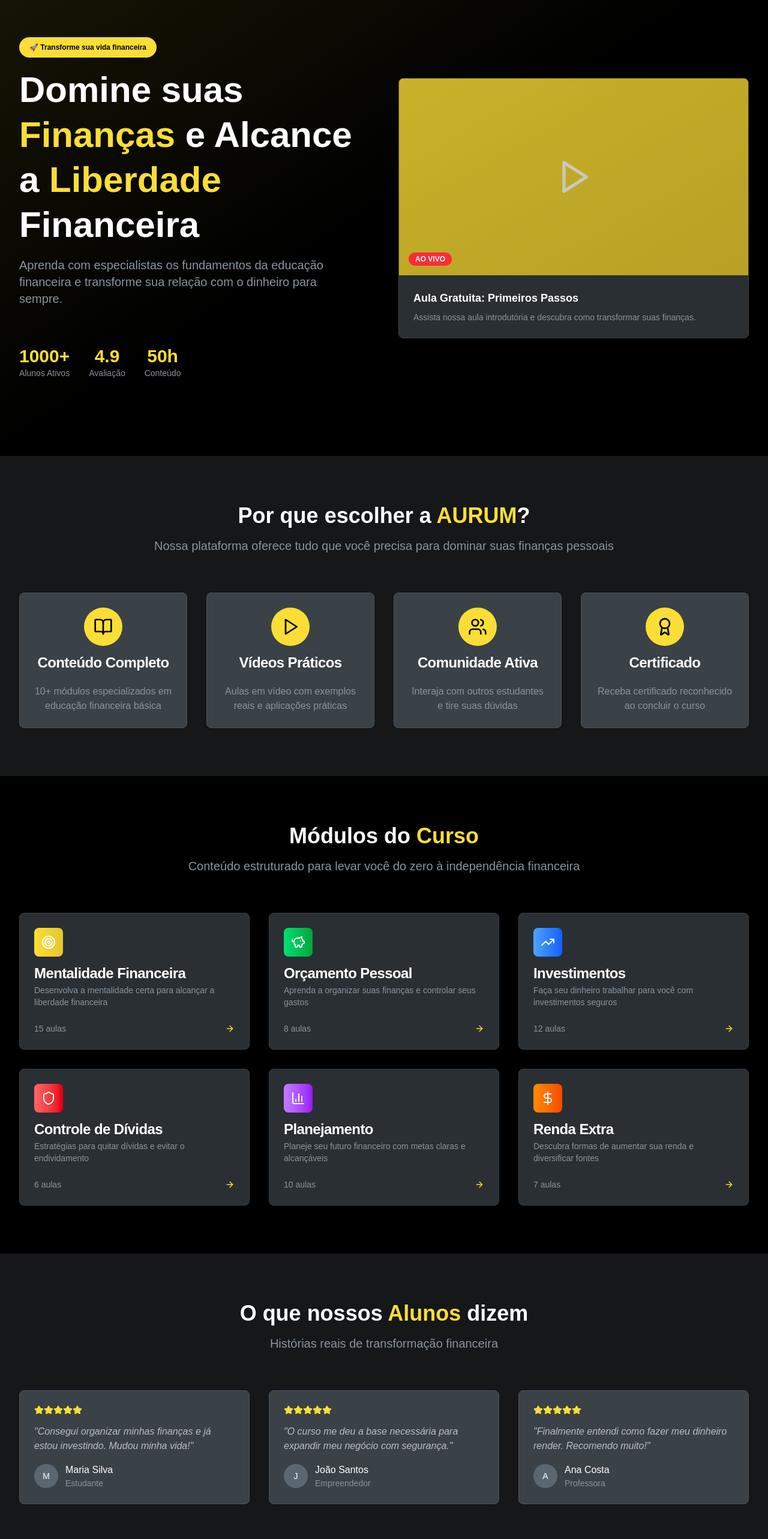
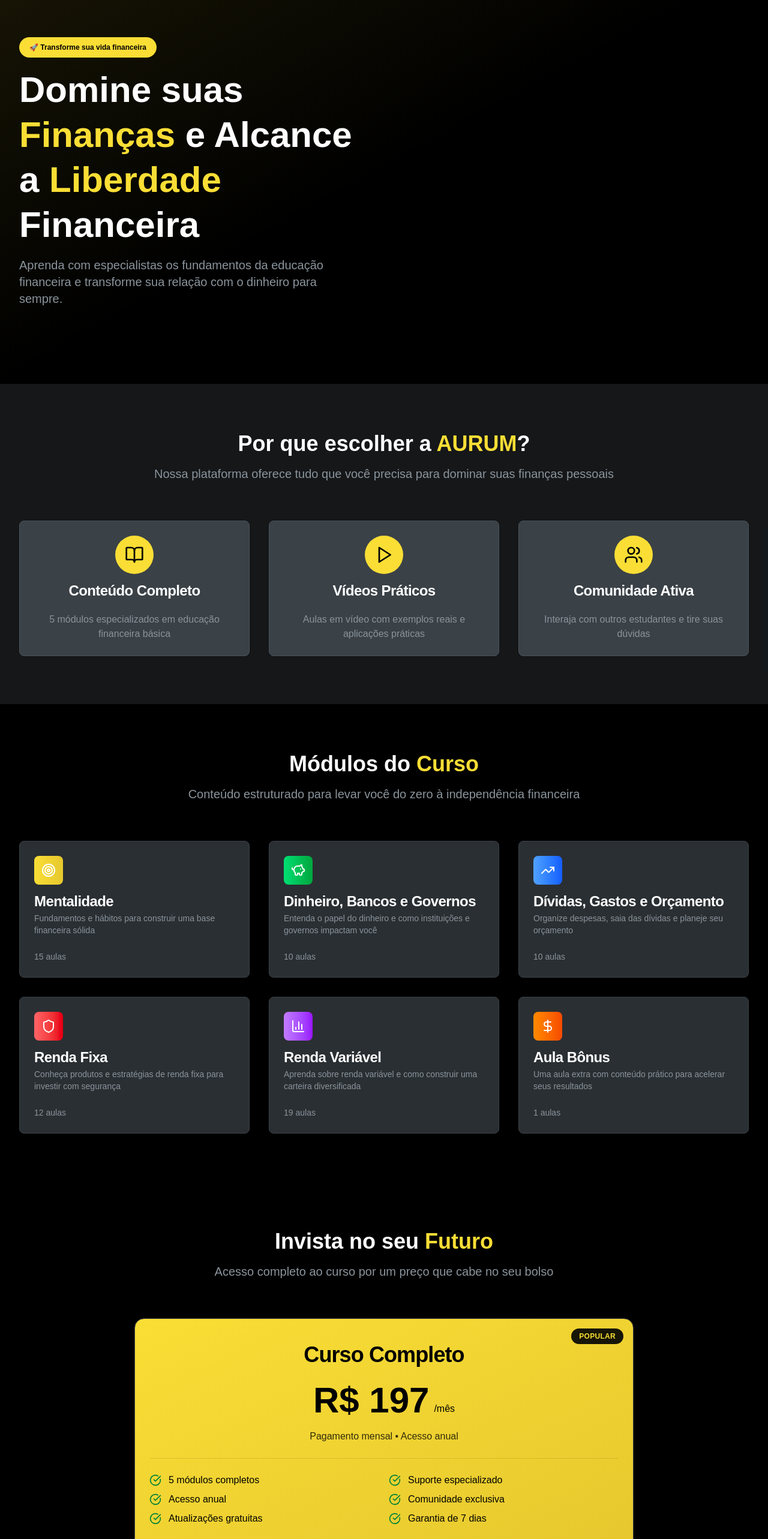
Before and after one commit to gustavo-gomess/AURUM, a Next.js app in the folder aurum-plataforma/: page / in a window 1280 px wide. Shown: the part 140-2706 px from the top of the page at 60% size. Built offline with nearby package versions, Linux system fonts and the light colour scheme.

Commit message:
Refactor HomePage and VimeoPlayer components for improved functionality and design

```diff
--- a/aurum-plataforma/src/app/page.tsx
+++ b/aurum-plataforma/src/app/page.tsx
@@ -8,20 +8,15 @@
 import {
   BookOpen,
   Play,
-  Trophy,
   Users,
   Star,
-  ArrowRight,
   CheckCircle,
   Target,
   TrendingUp,
   Shield,
-  Award,
-  Clock,
   DollarSign,
   BarChart3,
-  PiggyBank,
-  LineChart
+  PiggyBank
 } from 'lucide-react'
 
 export default function HomePage() {
@@ -31,7 +26,7 @@
     {
       icon: BookOpen,
       title: "Conteúdo Completo",
-      description: "10+ módulos especializados em educação financeira básica"
+      description: "5 módulos especializados em educação financeira básica"
     },
     {
       icon: Play,
@@ -42,55 +37,50 @@
       icon: Users,
       title: "Comunidade Ativa",
       description: "Interaja com outros estudantes e tire suas dúvidas"
-    },
-    {
-      icon: Award,
-      title: "Certificado",
-      description: "Receba certificado reconhecido ao concluir o curso"
     }
   ]
 
   const modules = [
     {
       icon: Target,
-      title: "Mentalidade Financeira",
-      description: "Desenvolva a mentalidade certa para alcançar a liberdade financeira",
+      title: "Mentalidade",
+      description: "Fundamentos e hábitos para construir uma base financeira sólida",
       lessons: 15,
       color: "from-yellow-400 to-yellow-600"
     },
     {
       icon: PiggyBank,
-      title: "Orçamento Pessoal",
-      description: "Aprenda a organizar suas finanças e controlar seus gastos",
-      lessons: 8,
+      title: "Dinheiro, Bancos e Governos",
+      description: "Entenda o papel do dinheiro e como instituições e governos impactam você",
+      lessons: 10,
       color: "from-green-400 to-green-600"
     },
     {
       icon: TrendingUp,
-      title: "Investimentos",
-      description: "Faça seu dinheiro trabalhar para você com investimentos seguros",
-      lessons: 12,
+      title: "Dívidas, Gastos e Orçamento",
+      description: "Organize despesas, saia das dívidas e planeje seu orçamento",
+      lessons: 10,
       color: "from-blue-400 to-blue-600"
     },
     {
       icon: Shield,
-      title: "Controle de Dívidas",
-      description: "Estratégias para quitar dívidas e evitar o endividamento",
-      lessons: 6,
+      title: "Renda Fixa",
+      description: "Conheça produtos e estratégias de renda fixa para investir com segurança",
+      lessons: 12,
       color: "from-red-400 to-red-600"
     },
     {
       icon: BarChart3,
-      title: "Planejamento",
-      description: "Planeje seu futuro financeiro com metas claras e alcançáveis",
-      lessons: 10,
+      title: "Renda Variável",
+      description: "Aprenda sobre renda variável e como construir uma carteira diversificada",
+      lessons: 19,
       color: "from-purple-400 to-purple-600"
     },
     {
       icon: DollarSign,
-      title: "Renda Extra",
-      description: "Descubra formas de aumentar sua renda e diversificar fontes",
-      lessons: 7,
+      title: "Aula Bônus",
+      description: "Uma aula extra com conteúdo prático para acelerar seus resultados",
+      lessons: 1,
       color: "from-orange-400 to-orange-600"
     }
   ]
@@ -131,7 +121,6 @@
             <nav className="hidden md:flex items-center space-x-8">
               <a href="#about" className="text-gray-300 hover:text-yellow-500 transition-colors">Sobre</a>
               <a href="#modules" className="text-gray-300 hover:text-yellow-500 transition-colors">Módulos</a>
-              <a href="#testimonials" className="text-gray-300 hover:text-yellow-500 transition-colors">Depoimentos</a>
               <a href="#pricing" className="text-gray-300 hover:text-yellow-500 transition-colors">Preços</a>
             </nav>
 
@@ -172,43 +161,8 @@
               </div>
 
 
-              {/* Stats */}
-              <div className="flex items-center space-x-8 pt-8">
-                <div className="text-center">
-                  <div className="text-3xl font-bold text-yellow-500">1000+</div>
-                  <div className="text-sm text-gray-400">Alunos Ativos</div>
-                </div>
-                <div className="text-center">
-                  <div className="text-3xl font-bold text-yellow-500">4.9</div>
-                  <div className="text-sm text-gray-400">Avaliação</div>
-                </div>
-                <div className="text-center">
-                  <div className="text-3xl font-bold text-yellow-500">50h</div>
-                  <div className="text-sm text-gray-400">Conteúdo</div>
-                </div>
-              </div>
             </div>
 
-            {/* Hero Image/Video Preview */}
-            <div className="relative">
-              <Card className="bg-gray-900 border-gray-800 overflow-hidden">
-                <div className="aspect-video bg-gradient-to-br from-yellow-500 to-yellow-600 flex items-center justify-center relative">
-                  <div className="absolute inset-0 bg-black/20"></div>
-                  <Play className="w-16 h-16 text-white/90 cursor-pointer hover:scale-110 transition-transform" />
-                  <div className="absolute bottom-4 left-4">
-                    <Badge className="bg-red-500 text-white">AO VIVO</Badge>
-                  </div>
-                </div>
-                <CardContent className="p-6">
-                  <h3 className="text-lg font-semibold text-white mb-2">
-                    Aula Gratuita: Primeiros Passos
-                  </h3>
-                  <p className="text-gray-400 text-sm">
-                    Assista nossa aula introdutória e descubra como transformar suas finanças.
-                  </p>
-                </CardContent>
-              </Card>
-            </div>
           </div>
         </div>
       </section>
@@ -225,7 +179,7 @@
             </p>
           </div>
 
-          <div className="grid md:grid-cols-2 lg:grid-cols-4 gap-8">
+          <div className="grid md:grid-cols-2 lg:grid-cols-3 gap-8 justify-items-center">
             {features.map((feature, index) => (
               <Card key={index} className="bg-gray-800 border-gray-700 hover:bg-gray-750 transition-all">
                 <CardHeader className="text-center">
@@ -272,7 +226,6 @@
                     <span className="text-sm text-gray-400">
                       {moduleItem.lessons} aulas
                     </span>
-                    <ArrowRight className="w-4 h-4 text-yellow-500" />
                   </div>
                 </CardContent>
               </Card>
@@ -281,47 +234,6 @@
         </div>
       </section>
 
-      {/* Testimonials */}
-      <section id="testimonials" className="py-20 bg-gray-900/50">
-        <div className="max-w-7xl mx-auto px-4 sm:px-6 lg:px-8">
-          <div className="text-center mb-16">
-            <h2 className="text-3xl lg:text-4xl font-bold mb-4">
-              O que nossos <span className="text-yellow-500">Alunos</span> dizem
-            </h2>
-            <p className="text-xl text-gray-400">
-              Histórias reais de transformação financeira
-            </p>
-          </div>
-
-          <div className="grid md:grid-cols-3 gap-8">
-            {testimonials.map((testimonial, index) => (
-              <Card key={index} className="bg-gray-800 border-gray-700">
-                <CardContent className="p-6">
-                  <div className="flex items-center mb-4">
-                    {[...Array(testimonial.rating)].map((_, i) => (
-                      <Star key={i} className="w-4 h-4 text-yellow-500 fill-current" />
-                    ))}
-                  </div>
-                  <p className="text-gray-300 mb-4 italic">
-                    &quot;{testimonial.comment}&quot;
-                  </p>
-                  <div className="flex items-center">
-                    <div className="w-10 h-10 bg-gray-600 rounded-full flex items-center justify-center mr-3">
-                      <span className="text-sm font-medium">
-                        {testimonial.name.charAt(0)}
-                      </span>
-                    </div>
-                    <div>
-                      <div className="font-medium text-white">{testimonial.name}</div>
-                      <div className="text-sm text-gray-400">{testimonial.role}</div>
-                    </div>
-                  </div>
-                </CardContent>
-              </Card>
-            ))}
-          </div>
-        </div>
-      </section>
 
       {/* Pricing Section */}
       <section id="pricing" className="py-20">
@@ -335,41 +247,38 @@
             </p>
           </div>
 
-          <Card className="bg-gradient-to-br from-yellow-500 to-yellow-600 text-black relative overflow-hidden">
+          <Card className="bg-gradient-to-br from-yellow-400 to-yellow-600 text-black relative overflow-hidden rounded-2xl shadow-2xl ring-1 ring-black/10">
             <div className="absolute top-4 right-4">
-              <Badge className="bg-black text-yellow-500">POPULAR</Badge>
+              <Badge className="bg-black/90 text-yellow-400 px-3 py-1 rounded-full text-xs tracking-wide">POPULAR</Badge>
             </div>
 
-            <CardHeader className="text-center pb-8">
-              <CardTitle className="text-3xl font-bold">Curso Completo</CardTitle>
-              <div className="text-5xl font-bold mt-4">
-                R$ 197
-                <span className="text-lg font-normal">/único</span>
+            <CardHeader className="text-center pb-6 pt-10">
+              <CardTitle className="text-3xl lg:text-4xl font-bold">Curso Completo</CardTitle>
+              <div className="mt-5 flex items-end justify-center gap-2">
+                <span className="text-5xl lg:text-6xl font-bold">R$ 197</span>
+                <span className="text-base font-medium pb-1">/mês</span>
               </div>
-              <p className="text-black/80 mt-2">Pagamento único • Acesso vitalício</p>
+              <p className="text-black/80 mt-3">Pagamento mensal • Acesso anual</p>
             </CardHeader>
 
-            <CardContent className="space-y-4">
-              <div className="grid grid-cols-1 md:grid-cols-2 gap-6">
-                <div className="space-y-3">
+            <CardContent className="space-y-6 pb-10">
+              <div className="h-px bg-black/10"></div>
+              <div className="grid grid-cols-1 md:grid-cols-2 gap-4">
+                <div className="space-y-2">
                   <div className="flex items-center">
                     <CheckCircle className="w-5 h-5 mr-3 text-green-700" />
-                    <span>10+ módulos completos</span>
+                    <span>5 módulos completos</span>
                   </div>
                   <div className="flex items-center">
                     <CheckCircle className="w-5 h-5 mr-3 text-green-700" />
-                    <span>50+ horas de conteúdo</span>
+                    <span>Acesso anual</span>
                   </div>
                   <div className="flex items-center">
                     <CheckCircle className="w-5 h-5 mr-3 text-green-700" />
-                    <span>Certificado de conclusão</span>
-                  </div>
-                  <div className="flex items-center">
-                    <CheckCircle className="w-5 h-5 mr-3 text-green-700" />
-                    <span>Acesso vitalício</span>
+                    <span>Atualizações gratuitas</span>
                   </div>
                 </div>
-                <div className="space-y-3">
+                <div className="space-y-2">
                   <div className="flex items-center">
                     <CheckCircle className="w-5 h-5 mr-3 text-green-700" />
                     <span>Suporte especializado</span>
@@ -377,10 +286,6 @@
                   <div className="flex items-center">
                     <CheckCircle className="w-5 h-5 mr-3 text-green-700" />
                     <span>Comunidade exclusiva</span>
-                  </div>
-                  <div className="flex items-center">
-                    <CheckCircle className="w-5 h-5 mr-3 text-green-700" />
-                    <span>Atualizações gratuitas</span>
                   </div>
                   <div className="flex items-center">
                     <CheckCircle className="w-5 h-5 mr-3 text-green-700" />
@@ -426,7 +331,6 @@
               <h3 className="font-semibold text-white mb-4">Curso</h3>
               <ul className="space-y-2 text-gray-400">
                 <li><a href="#" className="hover:text-yellow-500">Módulos</a></li>
-                <li><a href="#" className="hover:text-yellow-500">Certificado</a></li>
                 <li><a href="#" className="hover:text-yellow-500">Suporte</a></li>
               </ul>
             </div>
--- a/aurum-plataforma/src/components/VimeoPlayer.tsx
+++ b/aurum-plataforma/src/components/VimeoPlayer.tsx
@@ -16,7 +16,11 @@
   const [hasError, setHasError] = useState(false)
   const [retryCount, setRetryCount] = useState(0)
   const [videoEnded, setVideoEnded] = useState(false)
+  const [iframeLoaded, setIframeLoaded] = useState(false)
   const iframeRef = useRef<HTMLIFrameElement>(null)
+  const playerRef = useRef<any>(null)
+  const endedTriggeredRef = useRef(false)
+  const onVideoEndRef = useRef(onVideoEnd)
 
   // Resetar estado quando o videoId mudar
   useEffect(() => {
@@ -25,102 +29,124 @@
     setHasError(false)
     setRetryCount(0)
     setVideoEnded(false)
+    setIframeLoaded(false)
+    endedTriggeredRef.current = false
+    if (playerRef.current) {
+      try {
+        playerRef.current.off('ended')
+        playerRef.current.off('timeupdate')
+        playerRef.current.off('error')
+        playerRef.current.destroy?.()
+      } catch (error) {
+        console.error('Erro ao limpar player anterior:', error)
+      } finally {
+        playerRef.current = null
+      }
+    }
   }, [videoId])
+
+  useEffect(() => {
+    onVideoEndRef.current = onVideoEnd
+  }, [onVideoEnd])
+
+  const triggerVideoEnd = () => {
+    if (endedTriggeredRef.current) return
+    endedTriggeredRef.current = true
+    setVideoEnded(true)
+    if (onVideoEndRef.current) {
+      console.log('📞 Chamando callback onVideoEnd...')
+      onVideoEndRef.current()
+    } else {
+      console.warn('⚠️ onVideoEnd não está definido!')
+    }
+  }
 
   // Integrar com Vimeo Player API para detectar quando o vídeo termina
   useEffect(() => {
-    if (!iframeRef.current || !videoId || videoId === '000000000') return
+    if (!iframeRef.current || !videoId || videoId === '000000000' || !iframeLoaded) return
 
-    let vimeoPlayerInstance: any = null
-    let timeoutId: NodeJS.Timeout
+    let isCancelled = false
 
-    const initPlayer = () => {
-      if (!iframeRef.current) return
+    const ensureSdkLoaded = () => {
+      if (typeof window.Vimeo !== 'undefined') {
+        return Promise.resolve()
+      }
 
+      return new Promise<void>((resolve, reject) => {
+        const existingScript = document.querySelector('script[src="https://player.vimeo.com/api/player.js"]')
+        if (existingScript) {
+          existingScript.addEventListener('load', () => resolve())
+          existingScript.addEventListener('error', () => reject(new Error('Falha ao carregar SDK do Vimeo')))
+          return
+        }
 
-      // Aguardar um pouco para garantir que o iframe está totalmente carregado
-      timeoutId = setTimeout(() => {
+        const script = document.createElement('script')
+        script.src = 'https://player.vimeo.com/api/player.js'
+        script.async = true
+        script.onload = () => resolve()
+        script.onerror = () => reject(new Error('Falha ao carregar SDK do Vimeo'))
+        document.body.appendChild(script)
+      })
+    }
+
+    const initPlayer = async () => {
       try {
+        await ensureSdkLoaded()
+        if (isCancelled || !iframeRef.current) return
+
         // @ts-expect-error - Vimeo SDK
-          vimeoPlayerInstance = new window.Vimeo.Player(iframeRef.current)
+        const vimeoPlayerInstance = new window.Vimeo.Player(iframeRef.current)
+        playerRef.current = vimeoPlayerInstance
 
-          console.log('Vimeo Player inicializado com sucesso')
+        console.log('✅ Vimeo Player inicializado')
 
-          // Listener para quando o vídeo terminar
         vimeoPlayerInstance.on('ended', () => {
           console.log('🎬 EVENTO ENDED DISPARADO - Vídeo terminou!')
+          triggerVideoEnd()
+        })
 
-            // Esconder o iframe imediatamente para não mostrar sugestões
-            setVideoEnded(true)
-
-            if (onVideoEnd) {
-              console.log('📞 Chamando callback onVideoEnd...')
-              onVideoEnd()
-            } else {
-              console.warn('⚠️ onVideoEnd não está definido!')
+        vimeoPlayerInstance.on('timeupdate', (data: any) => {
+          if (data?.duration && data?.seconds) {
+            const remaining = data.duration - data.seconds
+            if (remaining <= 0.5 || data.percent >= 0.995) {
+              console.log(`⏱️ Fallback fim do vídeo: ${data.seconds.toFixed(1)}s / ${data.duration.toFixed(1)}s`)
+              triggerVideoEnd()
+            }
           }
         })
 
-          // Adicionar listener de progresso para debug
-          vimeoPlayerInstance.on('timeupdate', (data: any) => {
-            // Quando estiver próximo do fim (últimos 2 segundos)
-            if (data.duration - data.seconds < 2 && data.duration - data.seconds > 1.5) {
-              console.log(`⏱️ Vídeo próximo do fim: ${data.seconds.toFixed(1)}s / ${data.duration.toFixed(1)}s`)
-            }
+        vimeoPlayerInstance.on('error', (error: any) => {
+          console.error('❌ Erro do Vimeo Player:', error)
         })
-
-          console.log('✅ Listeners de eventos adicionados')
       } catch (error) {
         console.error('❌ Erro ao inicializar Vimeo Player:', error)
       }
-      }, 1000) // Aguarda 1 segundo para garantir que o iframe está pronto
     }
 
-    // Verificar se o SDK do Vimeo já está carregado
-    if (typeof window.Vimeo !== 'undefined') {
-      console.log('📦 SDK do Vimeo já carregado, inicializando player...')
     initPlayer()
-    } else {
-      // Verificar se o script já existe
-      const existingScript = document.querySelector('script[src="https://player.vimeo.com/api/player.js"]')
-
-      if (existingScript) {
-        console.log('📜 Script do Vimeo encontrado, aguardando carregamento...')
-        // Script já existe, aguardar o carregamento
-        existingScript.addEventListener('load', initPlayer)
-      } else {
-        console.log('📥 Carregando SDK do Vimeo...')
-        // Carregar o SDK do Vimeo Player
-        const script = document.createElement('script')
-        script.src = 'https://player.vimeo.com/api/player.js'
-        script.async = true
-        script.onload = () => {
-          console.log('✅ SDK do Vimeo carregado com sucesso')
-          initPlayer()
-        }
-        document.body.appendChild(script)
-      }
-    }
 
     // Cleanup
     return () => {
-      if (timeoutId) {
-        clearTimeout(timeoutId)
-      }
-      if (vimeoPlayerInstance) {
+      isCancelled = true
+      if (playerRef.current) {
         try {
-          vimeoPlayerInstance.off('ended')
-          vimeoPlayerInstance.off('timeupdate')
+          playerRef.current.off('ended')
+          playerRef.current.off('timeupdate')
+          playerRef.current.off('error')
+          playerRef.current.destroy?.()
         } catch (error) {
           console.error('Erro ao remover listener:', error)
+        } finally {
+          playerRef.current = null
         }
       }
     }
-  }, [videoId, onVideoEnd])
+  }, [videoId, iframeLoaded])
 
   const handleLoad = () => {
     setIsLoading(false)
     setHasError(false)
+    setIframeLoaded(true)
   }
 
   const handleError = () => {
@@ -132,6 +158,9 @@
     setRetryCount(prev => prev + 1)
     setIsLoading(true)
     setHasError(false)
+    setVideoEnded(false)
+    setIframeLoaded(false)
+    endedTriggeredRef.current = false
   }
 
   // Verificar se o videoId é válido
@@ -206,7 +235,7 @@
       <iframe
         ref={iframeRef}
         key={`${videoId}-${retryCount}`}
-        src={`https://player.vimeo.com/video/${videoId}?h=0&badge=0&autopause=0&player_id=vimeo-${videoId}&title=0&byline=0&portrait=0&controls=1&dnt=1`}
+        src={`https://player.vimeo.com/video/${videoId}?h=0&badge=0&autopause=0&player_id=vimeo-${videoId}&title=0&byline=0&portrait=0&controls=1&dnt=1&playsinline=1`}
         width="100%"
         height="100%"
         frameBorder="0"
```
Lines whose indentation alone changed are shown as unchanged.
